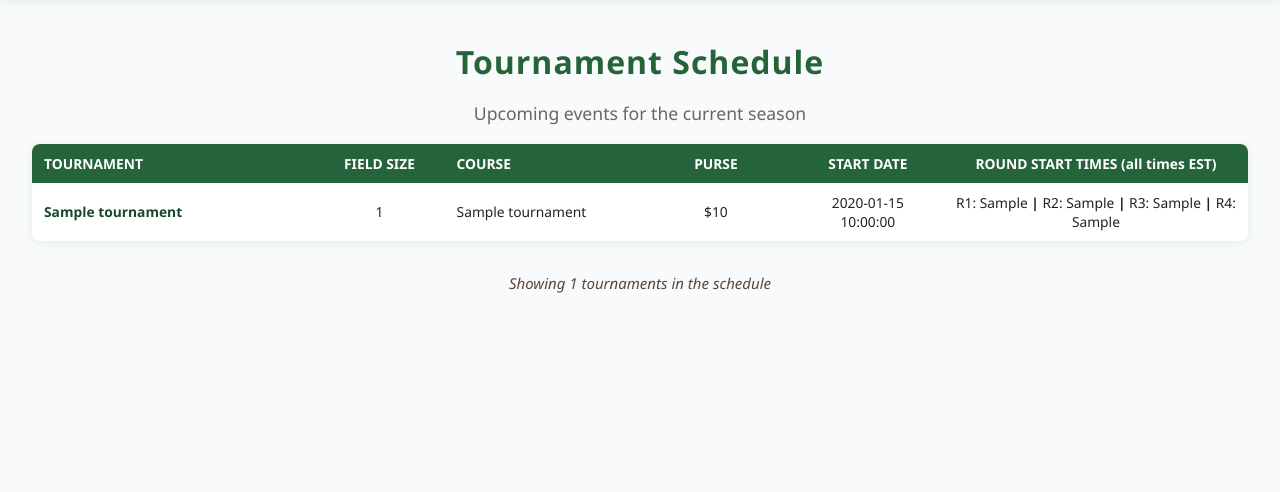
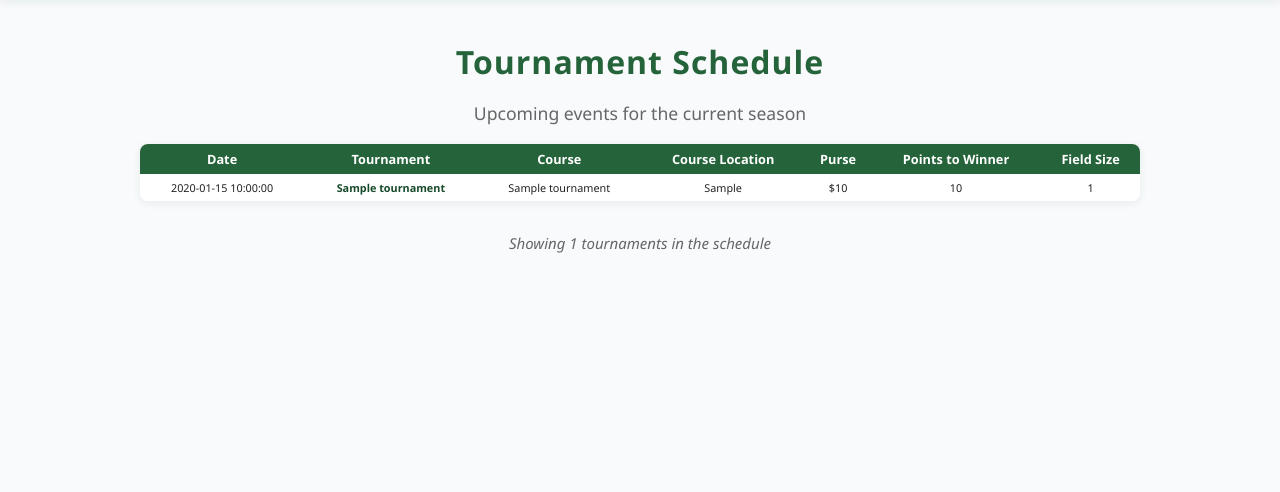
Before and after one commit to zt-robinson/GreenBook, a Flask app: template templates/schedule.html in a window 1280 px wide. Shown: the part 71-563 px from the top of the page. Run offline with Flask 3, Linux system fonts and the light colour scheme; the template is opened without the code that fills it: most values are stand-ins (such as "Sample title", 1, 10 or a date in 2020).

Commit message:
Update tournament schedule display - Reorder columns: Date, Tournament, Course, Course Location, Purse, Points to Winner, Field Size - Add course location data to schedule route - Make table more compact with smaller fonts and tighter rows - Remove round start times column for cleaner display

```diff
--- a/app.py
+++ b/app.py
@@ -231,12 +231,12 @@ def schedule():
     tournaments = [dict(row) for row in tcur.fetchall()]
     tconn.close()
 
-    # Fetch courses
+    # Fetch courses with location data
     cconn = sqlite3.connect(courses_db_path)
     cconn.row_factory = sqlite3.Row
     ccur = cconn.cursor()
-    ccur.execute('SELECT id, name FROM courses')
-    courses = {row['id']: row['name'] for row in ccur.fetchall()}
+    ccur.execute('SELECT id, name, location FROM courses')
+    courses = {row['id']: {'name': row['name'], 'location': row['location']} for row in ccur.fetchall()}
     cconn.close()
 
     def format_ampm(timestr):
@@ -253,7 +253,9 @@ def schedule():
             return timestr
 
     for t in tournaments:
-        t['course_name'] = courses.get(t['course_id'], 'Unknown')
+        course_info = courses.get(t['course_id'], {'name': 'Unknown', 'location': ''})
+        t['course_name'] = course_info['name']
+        t['course_location'] = course_info['location']
         # Defensive: handle missing or None start_date
         if t['start_date']:
             try:
--- a/templates/schedule.html
+++ b/templates/schedule.html
@@ -7,39 +7,49 @@
     <h1 class="page-title">Tournament Schedule</h1>
     <p class="page-subtitle">Upcoming events for the current season</p>
 
-    <div class="table-container">
-        <table style="width: 100%; table-layout: fixed;">
+    <div class="table-container" style="max-width: 1000px; margin: 0 auto;">
+        <table id="tournament-schedule-table" style="width: 100%; table-layout: auto; font-size: 0.85em;">
             <thead>
                 <tr>
-                    <th style="width: 24%; text-align: left;">TOURNAMENT</th>
-                    <th style="width: 10%; text-align: center;">FIELD SIZE</th>
-                    <th style="width: 16%; text-align: left;">COURSE</th>
-                    <th style="width: 12%; text-align: center;">PURSE</th>
-                    <th style="width: 12%; text-align: center;">START DATE</th>
-                    <th style="width: 26%; text-align: center;">ROUND START TIMES (all times EST)</th>
+                    <th style="text-align: center; padding: 6px 4px;">Date</th>
+                    <th style="text-align: center; padding: 6px 4px;">Tournament</th>
+                    <th style="text-align: center; padding: 6px 4px;">Course</th>
+                    <th style="text-align: center; padding: 6px 4px;">Course Location</th>
+                    <th style="text-align: center; padding: 6px 4px;">Purse</th>
+                    <th style="text-align: center; padding: 6px 4px;">Points to Winner</th>
+                    <th style="text-align: center; padding: 6px 4px;">Field Size</th>
                 </tr>
             </thead>
             <tbody>
                 {% for t in tournaments %}
                 <tr>
-                    <td style="text-align: left; font-weight: bold;">
-                        <a href="/tournament/{{ t['id'] }}" style="color: #174A2A; text-decoration: none; font-family: var(--headline-serif);">{{ t['name'] }}</a>
+                    <td style="text-align: center; font-size: 0.85em; padding: 6px 4px;">{{ t['start_date_formatted'] }}</td>
+                    <td style="text-align: center; font-size: 0.85em; padding: 6px 4px;">
+                        <a href="/tournament/{{ t['id'] }}" style="color: #174A2A; text-decoration: none; font-weight: bold;">{{ t['name'] }}</a>
                     </td>
-                    <td style="text-align: center;">{{ t['field_size'] }}</td>
-                    <td style="text-align: left;">{{ t['course_name'] }}</td>
-                    <td style="text-align: center;">${{ '{:,}'.format(t['purse_amount']) }}</td>
-                    <td style="text-align: center;">{{ t['start_date_formatted'] }}</td>
-                    <td style="text-align: center;">
-                        R1: {{ t['round_1_start_fmt'] }} <b> | </b> R2: {{ t['round_2_start_fmt'] }} <b> | </b> R3: {{ t['round_3_start_fmt'] }} <b> | </b> R4: {{ t['round_4_start_fmt'] }}
-                    </td>
+                    <td style="text-align: center; font-size: 0.85em; padding: 6px 4px;">{{ t['course_name'] }}</td>
+                    <td style="text-align: center; font-size: 0.85em; padding: 6px 4px;">{{ t['course_location'] }}</td>
+                    <td style="text-align: center; font-size: 0.85em; padding: 6px 4px;">${{ '{:,}'.format(t['purse_amount']) }}</td>
+                    <td style="text-align: center; font-size: 0.85em; padding: 6px 4px;">{{ t['points_to_winner'] }}</td>
+                    <td style="text-align: center; font-size: 0.85em; padding: 6px 4px;">{{ t['field_size'] }}</td>
                 </tr>
                 {% endfor %}
             </tbody>
         </table>
     </div>
 
-    <div style="text-align: center; margin-top: 2rem; color: #5B4636; font-style: italic;">
+    <div style="text-align: center; margin-top: 2rem; color: #666; font-style: italic;">
         <p>Showing {{ tournaments|length }} tournaments in the schedule</p>
     </div>
 </div>
+
+<!-- Include Tablesort library -->
+<script src="{{ url_for('static', filename='tablesort.min.js') }}"></script>
+<script src="{{ url_for('static', filename='tablesort.number.min.js') }}"></script>
+<script>
+document.addEventListener('DOMContentLoaded', function() {
+    var table = document.getElementById('tournament-schedule-table');
+    if (table) new Tablesort(table);
+});
+</script>
 {% endblock %}
```
